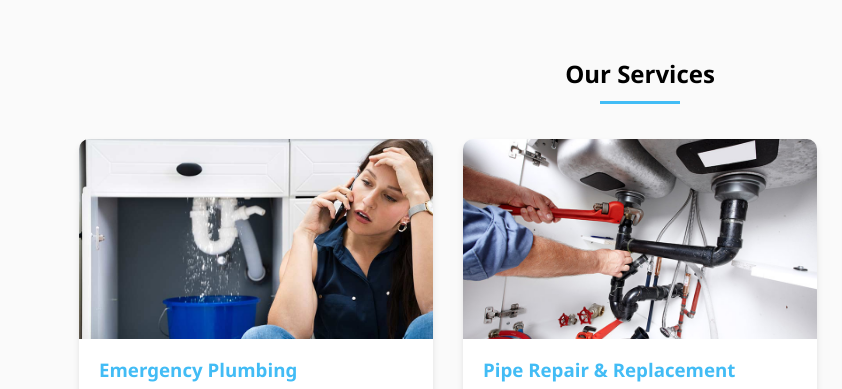
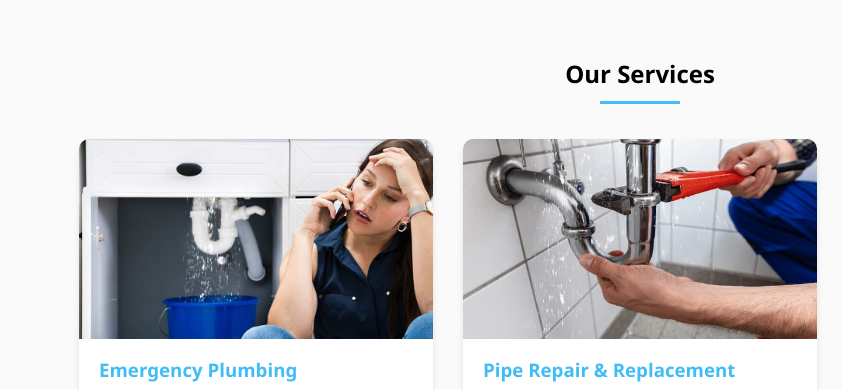
Before and after one commit to Bradley267ocks/Piont-2-piont-plumbers, a plain HTML site: page index.html in a window 1280 px wide. Shown: the part 820-1209 px from the top of the page, 0-842 px from the left. Drawn offline with Linux system fonts and the light colour scheme.

Commit message:
Update plumbing image in service card

```diff
--- a/index.html
+++ b/index.html
@@ -701,7 +701,7 @@
                 </div>
                 <div class="service-card">
                     <div class="service-img">
-                        <img src="residential-plumbing.jpg" alt="Pipe Repair">
+                        <img src="male-plumbers-hand-repairing-sink-600nw-1149190532.jpg" alt="Pipe Repair">
                     </div>
                     <div class="service-content">
                         <h3>Pipe Repair & Replacement</h3>
```
